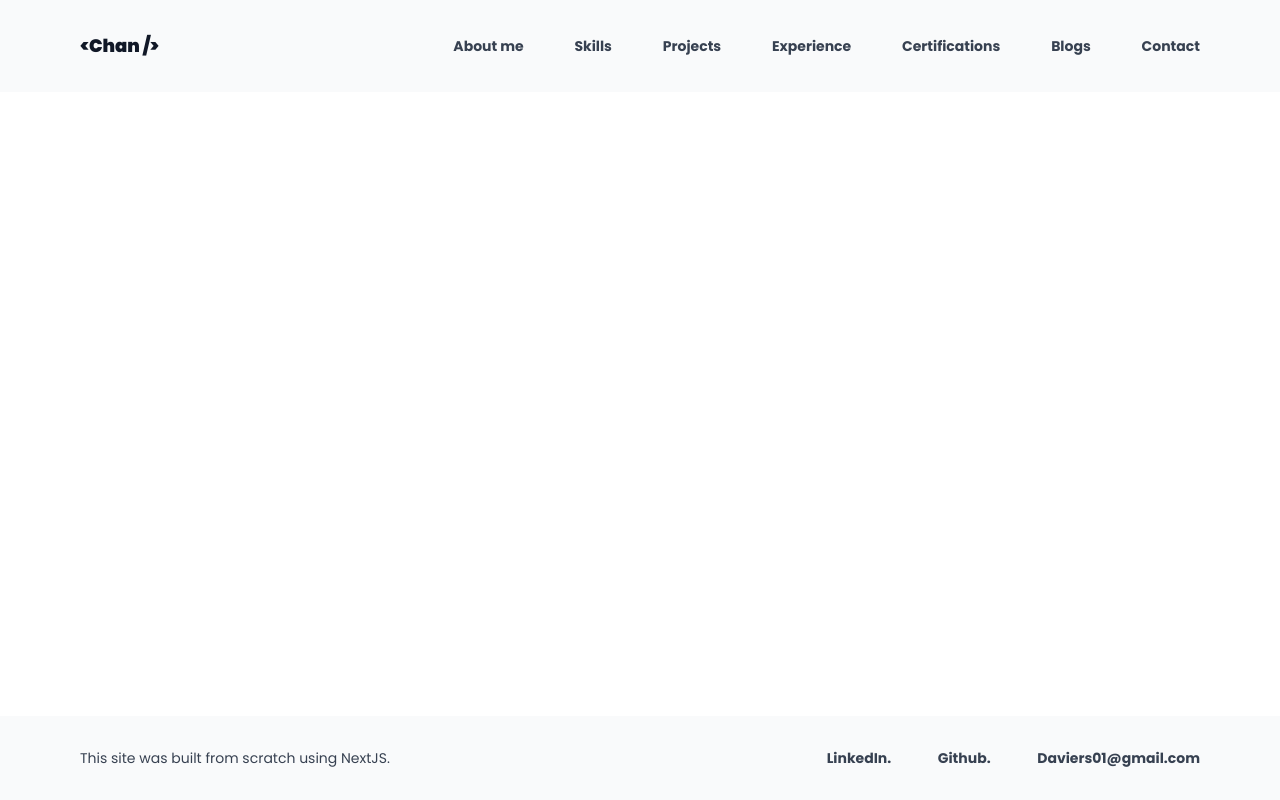
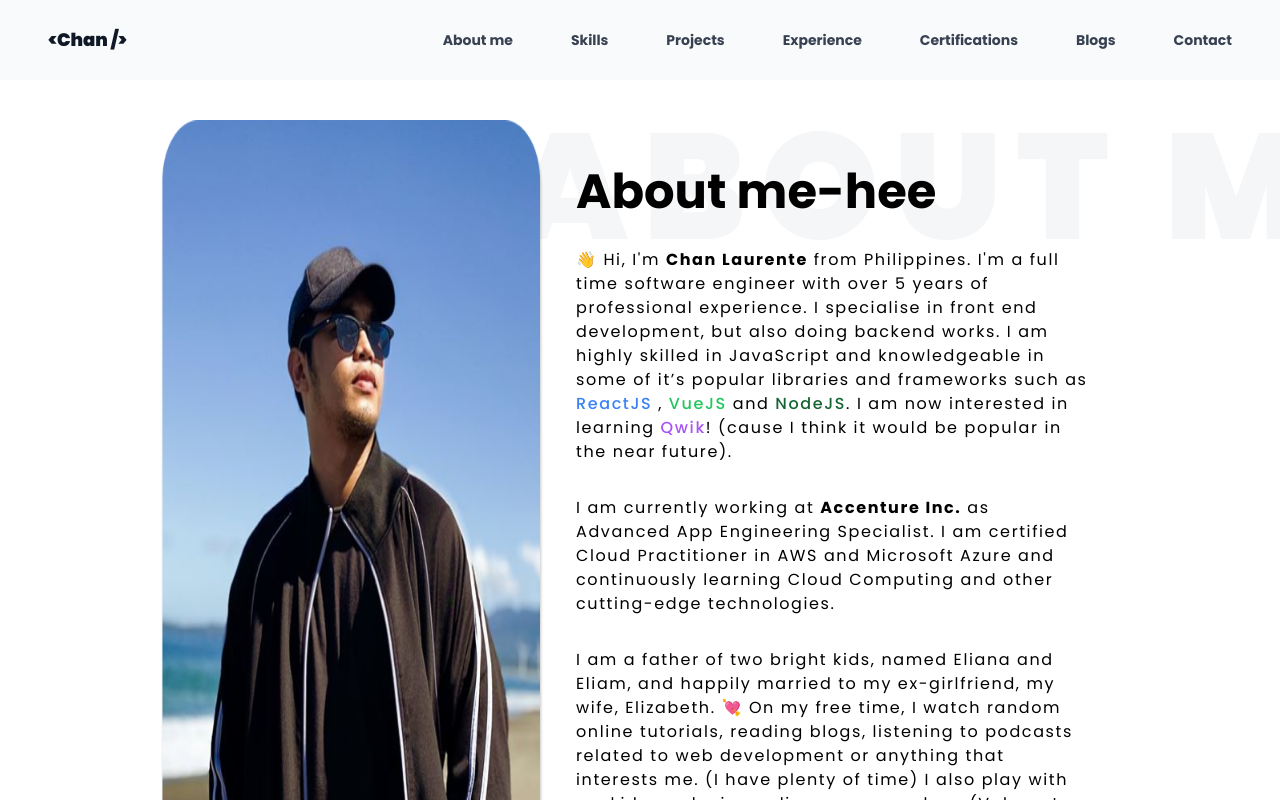
Before and after one commit to Daviers01/Chanfolio, a Next.js app: page /about in a window 1280 px wide. Shown: the top 800 px of the page. Built offline with nearby package versions, Linux system fonts and the light colour scheme.

Commit message:
added about me page

```diff
--- a/components/Footer.tsx
+++ b/components/Footer.tsx
@@ -17,7 +17,8 @@ const socialAccounts = [
 
 const Footer = () => {
   return (
-    <footer className="container px-20 mx-auto bg-gray-50 py-8 fixed bottom-0 left-0 right-0 flex justify-between">
+    <footer className="h-20 z-50 bg-gray-50">
+      <div className="container mx-auto h-full w-full flex justify-between items-center py-8 px-6 md:px-12">
         <div className="text-left text-sm text-gray-700 w-2/3">
           <p>This site was built from scratch using NextJS.</p>
         </div>
@@ -35,6 +36,7 @@ const Footer = () => {
             );
           })}
         </div>
+      </div>
     </footer>
   );
 };
--- a/components/Header.tsx
+++ b/components/Header.tsx
@@ -40,8 +40,8 @@ const socialAccounts = [
 const Header = ({ title, description }: IHeaderProps) => {
   console.log(title, description);
   return (
-    <>
-      <header className="container px-20 mx-auto bg-gray-50 py-8 fixed top-0 left-0 right-0 flex justify-between items-center">
+    <header className="h-20 z-50 bg-gray-50 fixed top-0 left-0 right-0">
+      <div className="container mx-auto h-full w-full flex justify-between items-center py-8 px-6 md:px-12">
         <div className="text-left font-black text-lg text-gray-900 w-1/3">
           <p>{"<Chan />"}</p>
         </div>
@@ -54,8 +54,8 @@ const Header = ({ title, description }: IHeaderProps) => {
             );
           })}
         </div>
-      </header>
-    </>
+      </div>
+    </header>
   );
 };
 
--- a/components/Wrapper.tsx
+++ b/components/Wrapper.tsx
@@ -19,9 +19,13 @@ function Wrapper(props: {
     | undefined;
 }) {
   return (
-    <div>
+    <div className="overflow-hidden">
       <Header />
-      <main className="container mx-auto">{props.children}</main>
+      <main className="w-screen">
+        <div className="container mx-auto mt-20 mb-10 py-10 px-6 md:px-12 lg:px-24 xl:px-40">
+          {props.children}
+        </div>
+      </main>
       <Footer />
     </div>
   );
--- a/pages/about.tsx
+++ b/pages/about.tsx
@@ -1,4 +1,5 @@
 import type { NextPage } from "next";
+import Image from "next/future/image";
 
 // This function gets called at build time
 export async function getStaticProps() {
@@ -16,7 +17,68 @@ export async function getStaticProps() {
 
 const About: NextPage = (props) => {
   console.log(props);
-  return <>About</>;
+  return (
+    <div className="flex flex-col lg:flex-row lg:justify-between">
+      <div className="w-full lg:w-2/5 pt-8 lg:pt-12 xl:pt-0 text-center items-start flex justify-center">
+        <Image
+          className="w-72 lg:w-auto xl:py-10"
+          src={"/my-image.png"}
+          alt="My image"
+          width={400}
+          height={900}
+        />
+      </div>
+      <div className="relative w-full lg:w-3/5 lg:px-8 pt-10 xl:pt-12">
+        <div className="absolute -z-10 w-max -top-20 lg:-top-2 left-16 sm:left-36 md:left-56 lg:-left-8 font-black text-gray-100 opacity-80 tracking-widest rotate-90 lg:rotate-0 text-[150px] leading-none">
+          ABOUT ME
+        </div>
+        <h1 className="text-2xl lg:text-4xl xl:text-5xl font-bold">
+          About me-hee
+        </h1>
+        <div className="leading-7 text-xs lg:text-sm xl:text-base tracking-normal lg:tracking-wider xl:tracking-widest">
+          <p className="pt-8">
+            👋 Hi, I'm <span className="font-bold">Chan Laurente</span> from
+            Philippines. I'm a full time software engineer with over 5 years of
+            professional experience. I specialise in front end development, but
+            also doing backend works. I am highly skilled in JavaScript and
+            knowledgeable in some of it’s popular libraries and frameworks such
+            as{" "}
+            <a href="" className="text-blue-500 font-medium">
+              ReactJS
+            </a>{" "}
+            ,{" "}
+            <a href="" className="text-green-500 font-medium">
+              VueJS
+            </a>{" "}
+            and{" "}
+            <a href="" className="text-green-800 font-medium">
+              NodeJS
+            </a>
+            . I am now interested in learning{" "}
+            <a href="" className="text-purple-500 font-medium">
+              Qwik
+            </a>
+            ! (cause I think it would be popular in the near future).
+          </p>
+          <p className="pt-8">
+            I am currently working at{" "}
+            <span className="font-bold">Accenture Inc.</span> as Advanced App
+            Engineering Specialist. I am certified Cloud Practitioner in AWS and
+            Microsoft Azure and continuously learning Cloud Computing and other
+            cutting-edge technologies.
+          </p>
+          <p className="pt-8">
+            I am a father of two bright kids, named Eliana and Eliam, and
+            happily married to my ex-girlfriend, my wife, Elizabeth. 💘 On my
+            free time, I watch random online tutorials, reading blogs, listening
+            to podcasts related to web development or anything that interests
+            me. (I have plenty of time) I also play with my kids or playing
+            online games such as (Valorant, Wildrift, League of legends).
+          </p>
+        </div>
+      </div>
+    </div>
+  );
 };
 
 export default About;
--- a/tailwind.config.js
+++ b/tailwind.config.js
@@ -5,9 +5,6 @@ module.exports = {
     "./components/**/*.{js,ts,jsx,tsx}",
   ],
   theme: {
-    screens: {
-
-    },
     fontFamily: {
       colors: {
         'blue': '#1fb6ff',
```
Also changed, not shown: public/my-image.png (added). Lines whose indentation alone changed are shown as unchanged.
